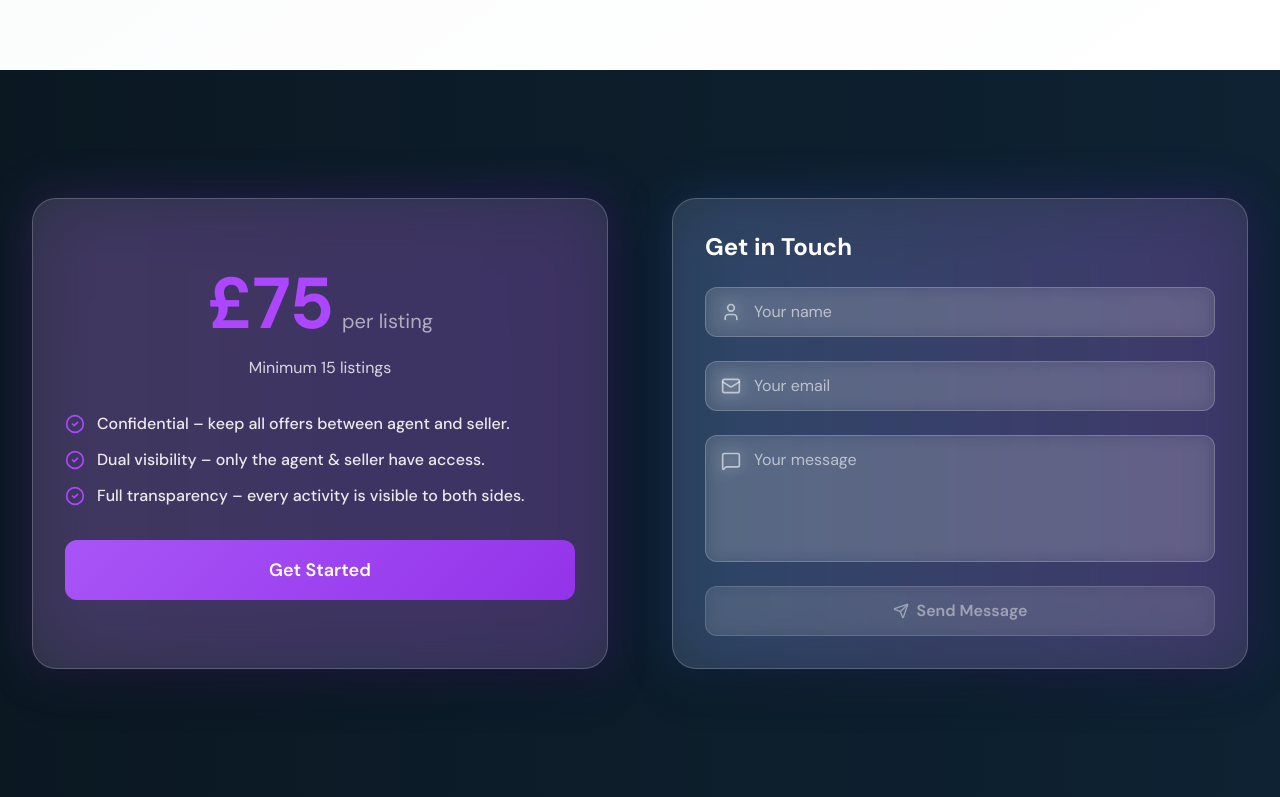
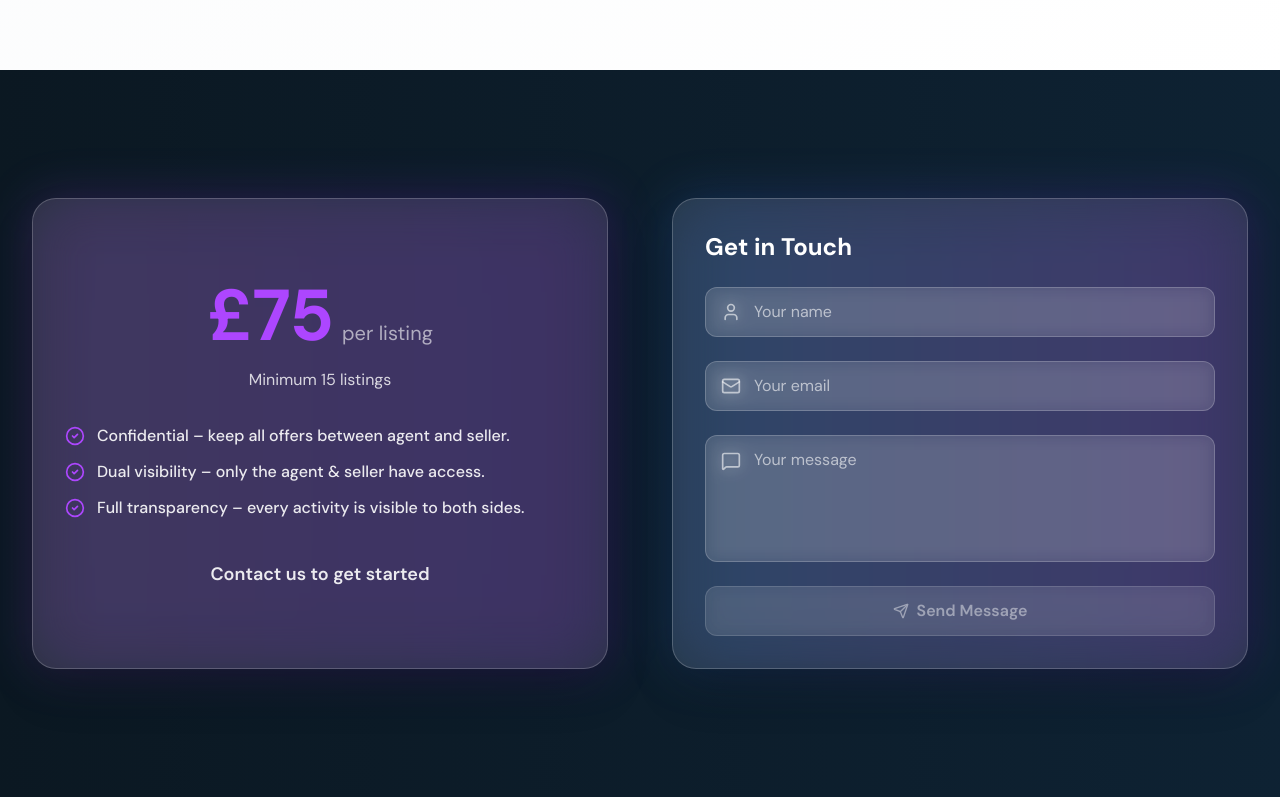
Before and after one commit to RightOfferUK/rightoffer, a Next.js app: page / in a window 1280 px wide. Shown: the part 4195-4992 px from the top of the page. Built offline with nearby package versions, Linux system fonts and the light colour scheme; no server answers.

Commit message:
fixed get started and seller code button

```diff
--- a/src/components/home/ForSellers.tsx
+++ b/src/components/home/ForSellers.tsx
@@ -131,20 +131,15 @@ const ForSellers = () => {
               className="mt-6 sm:mt-8"
               variants={itemVariants}
             >
-              <motion.button
-                className="btn-primary-gradient w-full sm:w-auto px-6 sm:px-8 py-3 sm:py-4 rounded-xl font-dm-sans font-semibold text-sm sm:text-base"
+              <motion.a
+                href="/listing"
+                className="btn-primary-gradient w-full sm:w-auto px-6 sm:px-8 py-3 sm:py-4 rounded-xl font-dm-sans font-semibold text-sm sm:text-base inline-block text-center"
                 whileHover={{ scale: 1.05, y: -2 }}
                 whileTap={{ scale: 0.95 }}
                 transition={{ duration: 0.2 }}
-                onClick={() => {
-                  const element = document.querySelector('/listing');
-                  if (element) {
-                    element.scrollIntoView({ behavior: 'smooth' });
-                  }
-                }}
               >
                 Have a Seller Code?
-              </motion.button>
+              </motion.a>
             </motion.div>
           </motion.div>
         </div>
--- a/src/components/home/PricingContact.tsx
+++ b/src/components/home/PricingContact.tsx
@@ -129,19 +129,9 @@ const PricingContact = () => {
                     </span>
                   </div>
                 </div>
-
-                {/* CTA */}
-                <motion.button
-                  className="btn-primary-gradient w-full px-6 sm:px-8 py-3 sm:py-4 rounded-xl font-dm-sans font-semibold text-base sm:text-lg"
-                  whileHover={{ scale: 1.02, y: -2 }}
-                  whileTap={{ scale: 0.98 }}
-                  transition={{ duration: 0.2 }}
-                  onClick={() => {
-                    window.location.href = '#pricing-contact';
-                  }}
-                >
-                  Get Started
-                </motion.button>
+                <p className="text-center text-white/90 font-dm-sans text-base sm:text-lg font-semibold mt-2">
+                  <span>Contact us to get started</span>
+                </p>
               </motion.div>
             </div>
           </motion.div>
```
